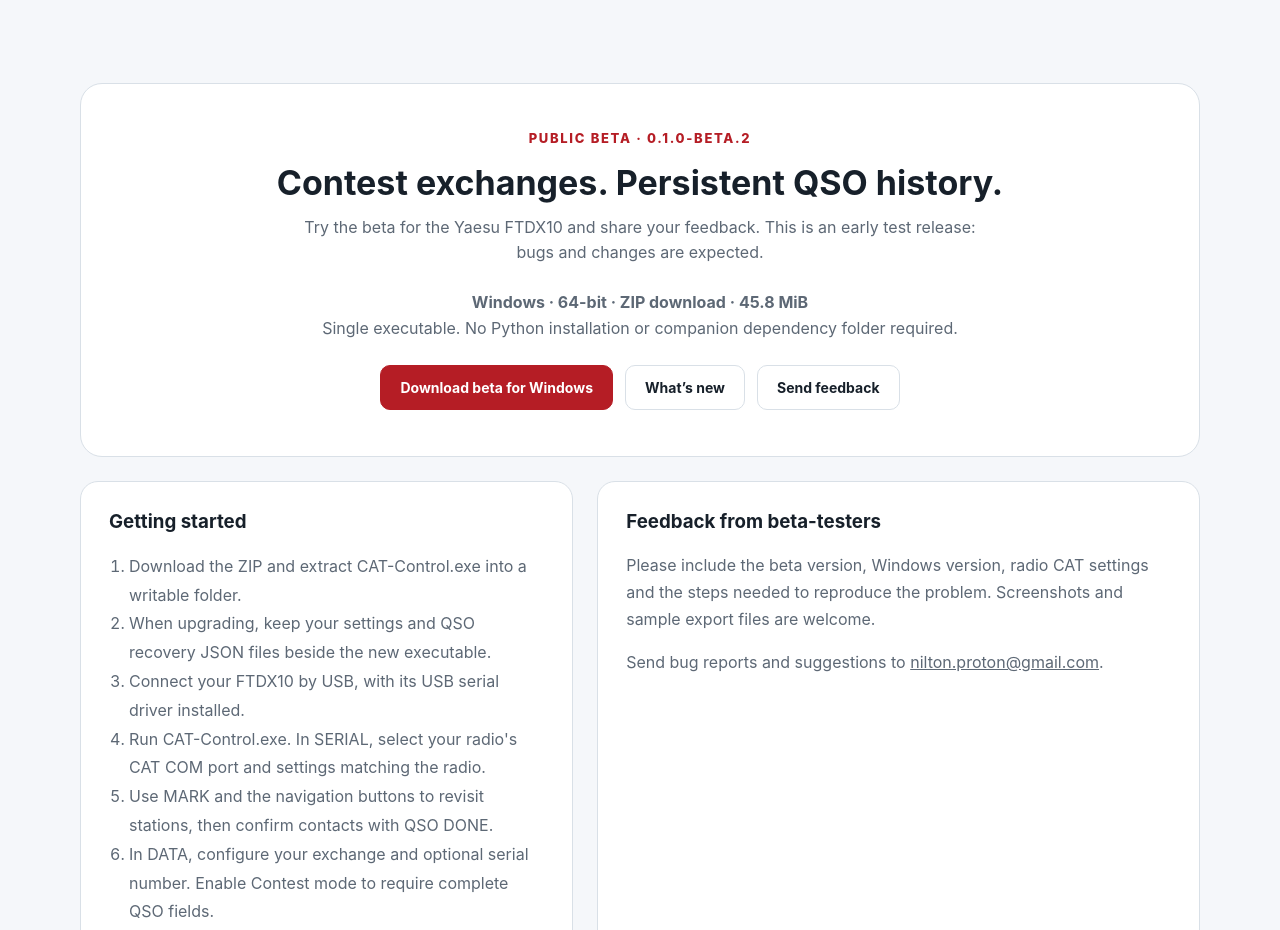
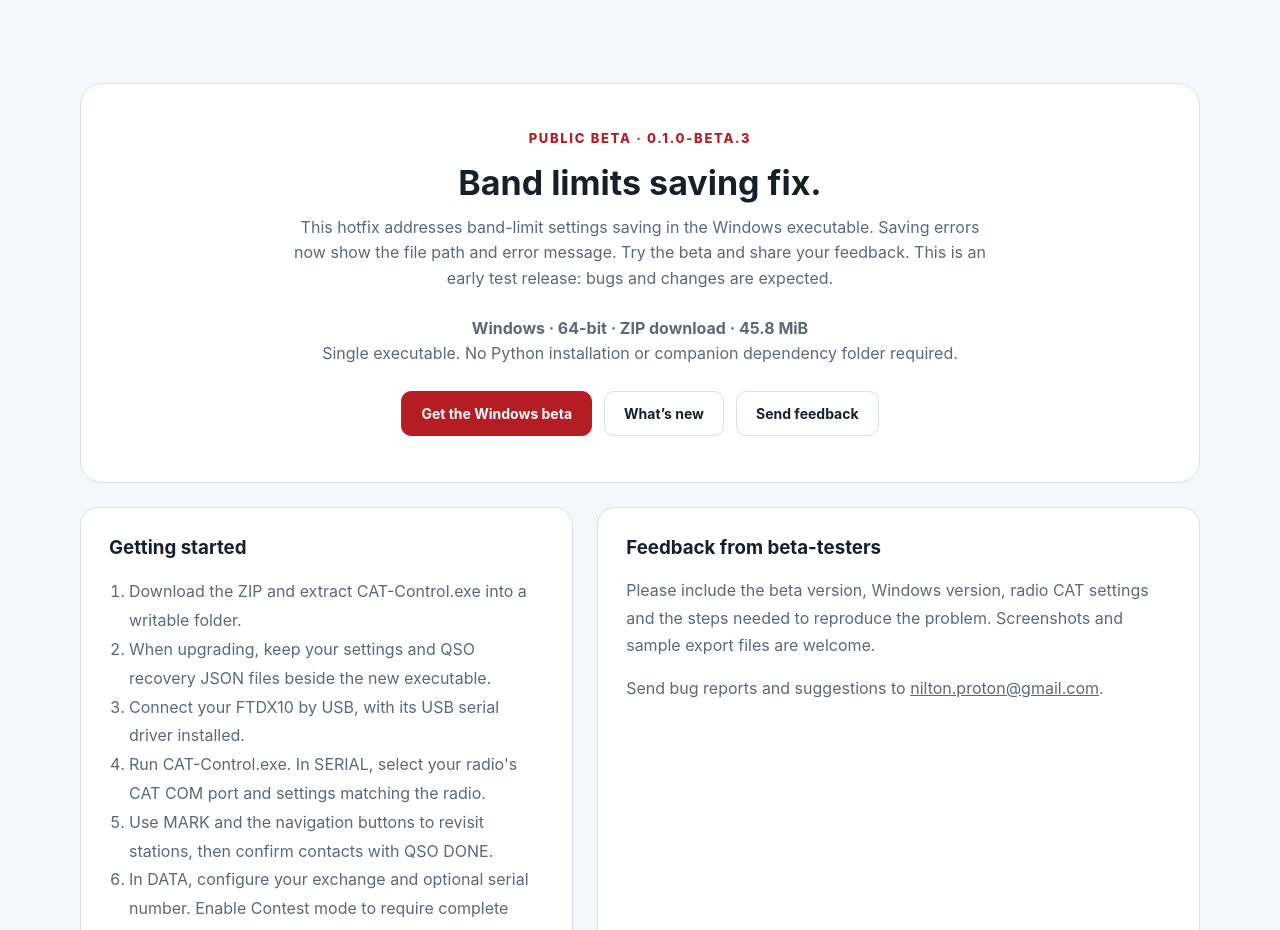
Before and after one commit to ngs109/cat-control, a plain HTML site: page index.html in a window 1280 px wide. Shown: the part 3860-4790 px from the top of the page. Drawn offline with Linux system fonts and the light colour scheme.

Commit message:
Update website for beta.3 band limits saving hotfix

```diff
--- a/index.html
+++ b/index.html
@@ -1373,16 +1373,17 @@
 
 <section id="download">
 <div class="cta">
-  <div class="eyebrow">Public beta · 0.1.0-beta.2</div>
-  <h2>Contest exchanges. Persistent QSO history.</h2>
-  <p>Try the beta for the Yaesu FTDX10 and share your feedback.
+  <div class="eyebrow">Public beta · 0.1.0-beta.3</div>
+  <h2>Band limits saving fix.</h2>
+  <p>This hotfix addresses band-limit settings saving in the Windows executable.
+  Saving errors now show the file path and error message. Try the beta and share your feedback.
   This is an early test release: bugs and changes are expected.</p>
   <p><strong>Windows · 64-bit · ZIP download · 45.8 MiB</strong><br>
   Single executable. No Python installation or companion dependency folder required.</p>
   <div class="buttons" style="justify-content:center">
-    <a class="btn primary" href="https://github.com/ngs109/cat-control/releases/download/v0.1.0-beta.2/CAT-Control.zip">Download beta for Windows</a>
-    <a class="btn secondary" href="https://github.com/ngs109/cat-control/releases/tag/v0.1.0-beta.2">What’s new</a>
-    <a class="btn secondary" href="mailto:nilton.proton@gmail.com?subject=CAT%20Control%200.1.0-beta.2%20feedback">Send feedback</a>
+    <a class="btn primary" href="https://github.com/ngs109/cat-control/releases/tag/v0.1.0-beta.3">Get the Windows beta</a>
+    <a class="btn secondary" href="https://github.com/ngs109/cat-control/releases/tag/v0.1.0-beta.3">What’s new</a>
+    <a class="btn secondary" href="mailto:nilton.proton@gmail.com?subject=CAT%20Control%200.1.0-beta.3%20feedback">Send feedback</a>
   </div>
 </div>
 <div class="showcase" style="margin-top:24px">
```
